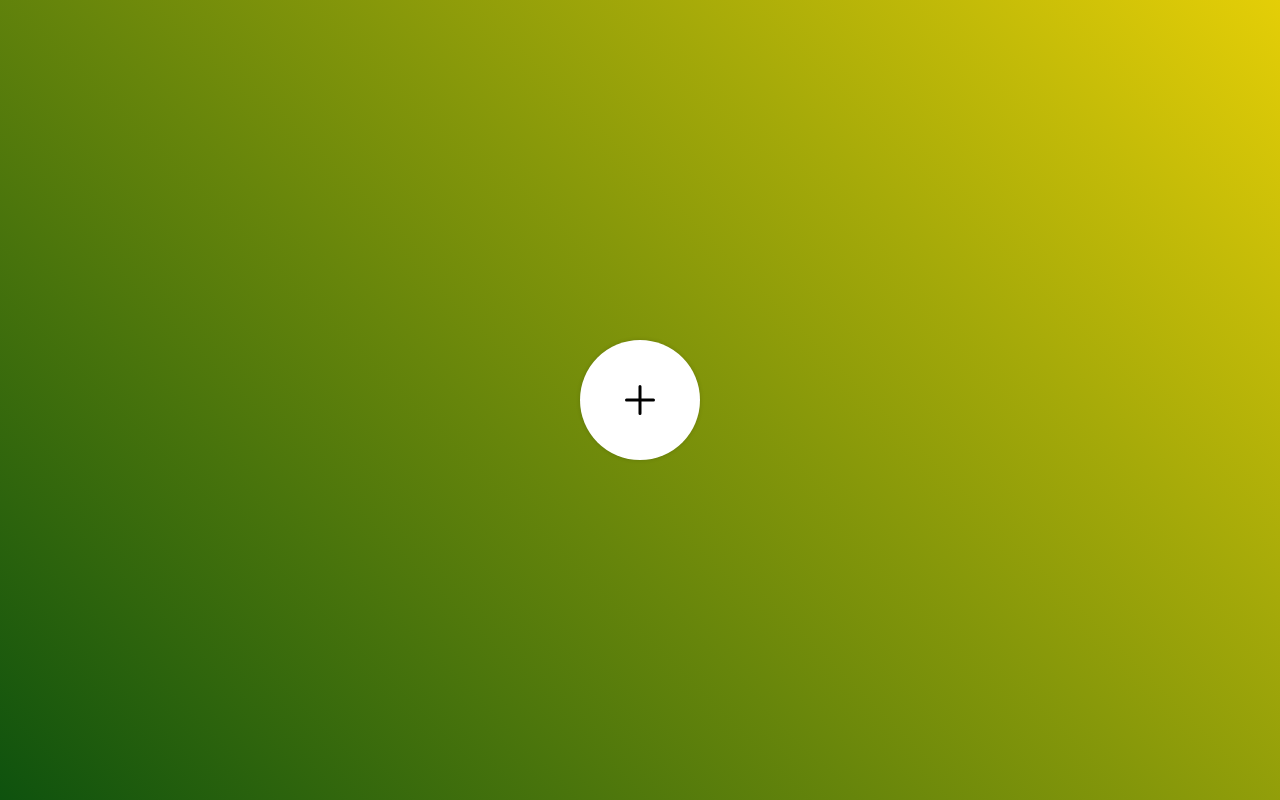
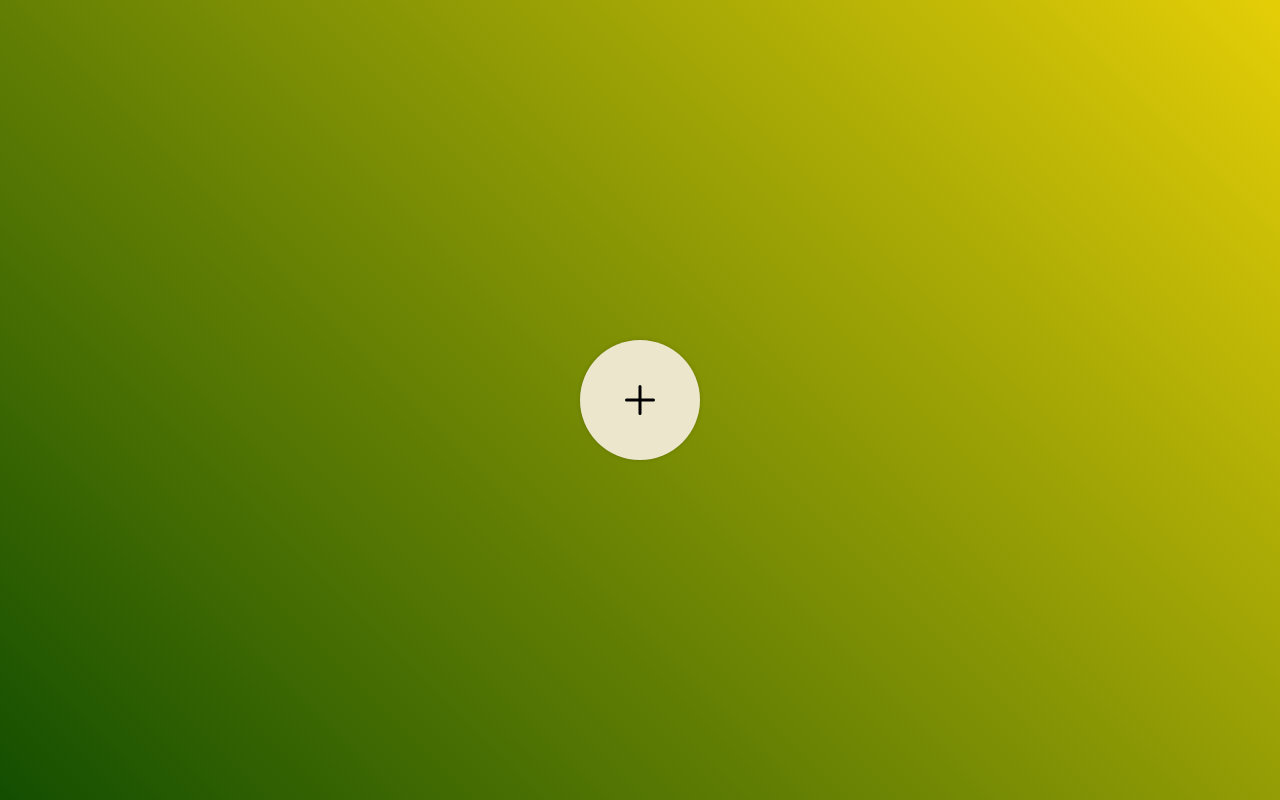
Before and after one commit to GSLee0916/js_project01, a plain HTML site: page project02/index.html in a window 1280 px wide. Drawn offline with nearby package versions, Linux system fonts and the light colour scheme.

Commit message:
git add_img commit

```diff
--- a/project02/index.html
+++ b/project02/index.html
@@ -38,6 +38,9 @@
         <li style="--i:7;">
             <a href="#"><ion-icon name="ellipsis-horizontal-circle-outline"></ion-icon></a>
         </li>
+        <li style="--i:8;" class=me>
+            <a href="#"><img src="images/me.jpg" alt=""></ion-icon></a>
+        </li>
     </div>
     <script>
         let toggle = document.querySelector(".toggle");
--- a/project02/style.css
+++ b/project02/style.css
@@ -10,7 +10,21 @@ body
     justify-content: center;
     align-items: center;
     min-height: 100vh;
-    background: linear-gradient(45deg, rgb(14, 82, 14), rgb(228, 206, 7));
+    background: linear-gradient(45deg, rgb(19, 78, 1), rgb(228, 206, 7));
+}
+/* .me
+{
+    position: flex;
+    width: 120px;
+    height: 480px;
+} */
+.me img
+{
+    display: flex;
+    width: 110px;
+    background: black;
+    border-radius: 50%;
+
 }
 .menu
 {
@@ -36,7 +50,7 @@ body
 {
     position: flex;
     left: -150px;
-    transform: rotate(calc(360deg / 8 * var(--i)));
+    transform: rotate(calc(-360deg / 9 * var(--i)));
 }
 .menu li a
 {
@@ -45,9 +59,9 @@ body
     align-items: center;
     width: 100px;
     height: 100px;
-    background: #fff;
+    background: #ece6cc;
     border-radius: 50%;
-    transform: rotate(calc(360deg / -8 * var(--i)));
+    transform: rotate(calc(-360deg / -9 * var(--i)));
     box-shadow: 0 3px 4px rgda(0,0,0,0.15);
     color: #111;
     transition: 0.5s;
@@ -63,7 +77,7 @@ body
     position: absolute;
     width:  120px;
     height: 120px;
-    background: white;
+    background: #ece6cc;
     display: flex;
     justify-content: center;
     align-items: center;
```
Also changed, not shown: project02/images/me.jpg (added).
